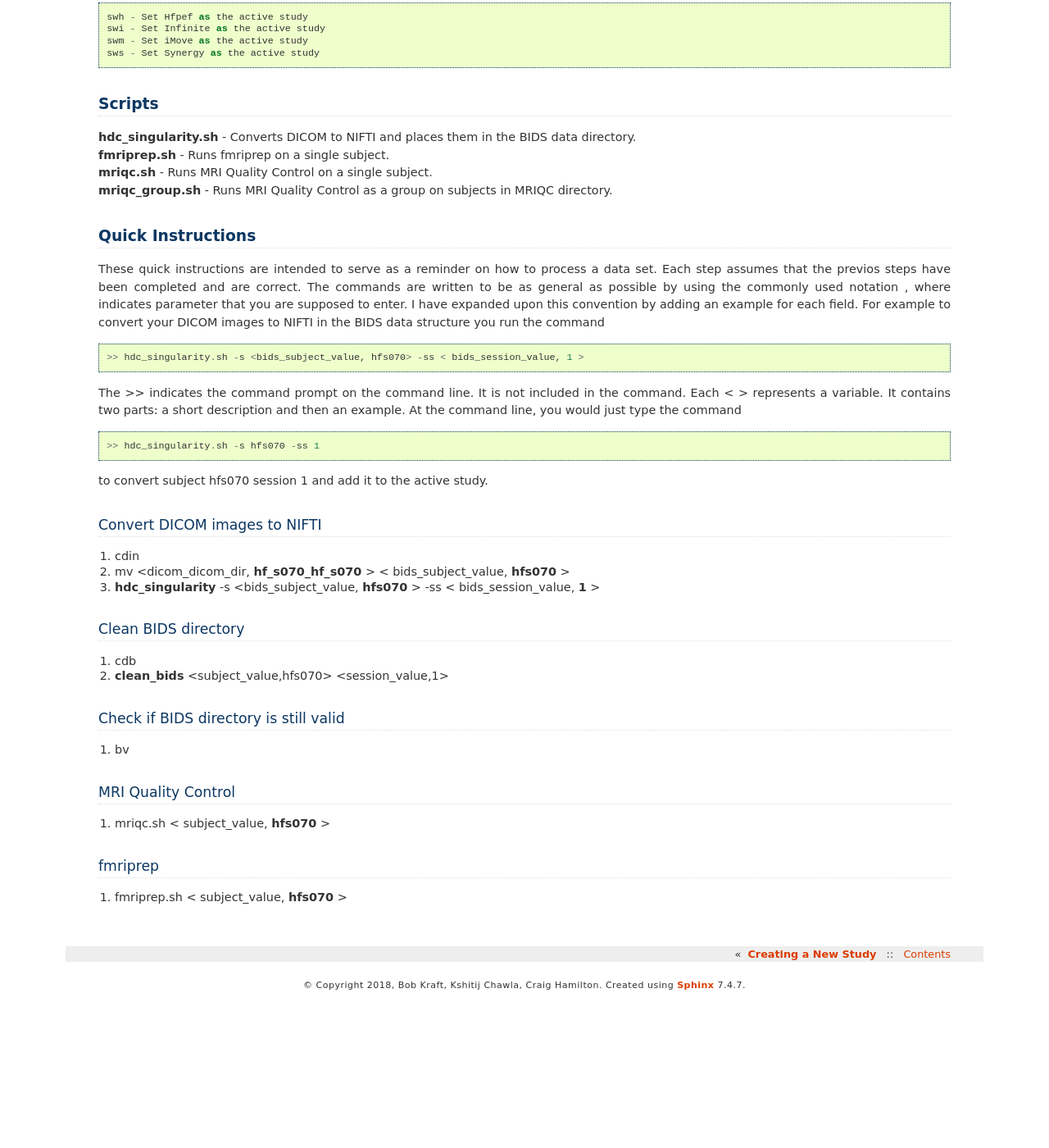
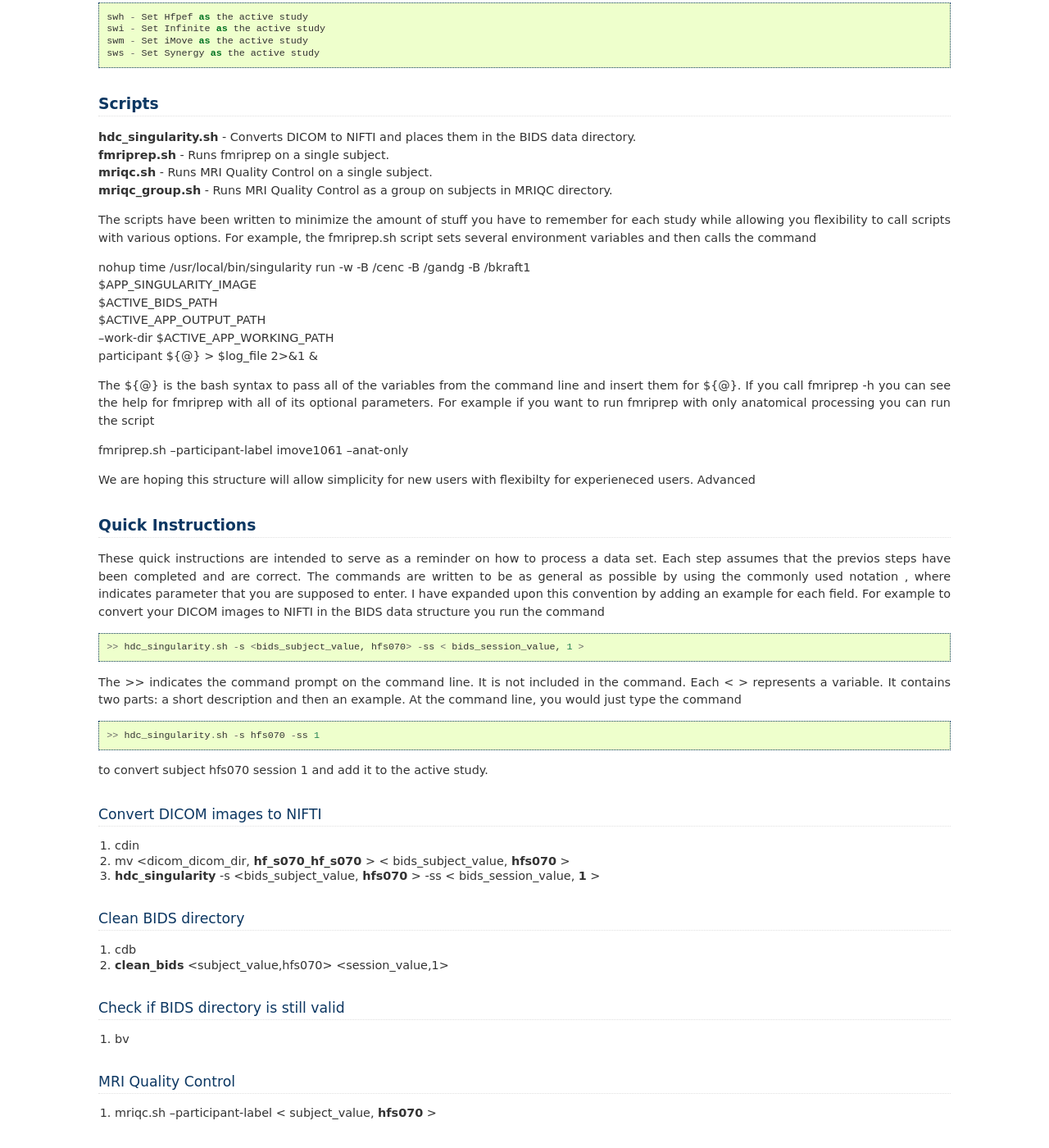
Before and after one commit to bkraft4257/tic2, a Sphinx documentation site: the page built from docs/source/other/quick_reference.md, in a window 1280 px wide and 1400 px high, scrolled down 472 px. Shown: the whole window at 82% size. Built offline with Sphinx 7.4.7, drawn with Linux system fonts in a browser that asks for light colours; before the commit the page ends 1691 px from its top, so only the background shows below that; some of the changed text lies outside the part shown.

Commit message:
Updated documentation and added some aliases.

```diff
--- a/docs/source/other/quick_reference.md
+++ b/docs/source/other/quick_reference.md
@@ -32,6 +32,27 @@ These aliases allow you to quickly move between studies.
 **mriqc.sh**             - Runs MRI Quality Control on a single subject.
 **mriqc_group.sh**       - Runs MRI Quality Control as a group on subjects in MRIQC directory.
 
+The scripts have been written to minimize the amount of stuff you have to remember for each study
+while allowing you flexibility to call scripts with various options. For example, the fmriprep.sh
+script sets several environment variables and then calls the command
+
+nohup time /usr/local/bin/singularity run -w -B /cenc -B /gandg -B /bkraft1 \
+                 $APP_SINGULARITY_IMAGE \
+                 $ACTIVE_BIDS_PATH \
+                 $ACTIVE_APP_OUTPUT_PATH \
+                 --work-dir $ACTIVE_APP_WORKING_PATH \
+                 participant ${@} > $log_file 2>&1 &
+
+The ${@} is the bash syntax to pass all of the variables from the command line and insert them
+for ${@}.  If you call fmriprep -h you can see the help for fmriprep with all of its optional
+parameters. For example if you want to run fmriprep with only anatomical processing you can run
+the script
+
+fmriprep.sh --participant-label imove1061 --anat-only
+
+
+We are hoping this structure will allow simplicity for new users with flexibilty for experieneced
+users. Advanced
 
 
 # Quick Instructions
@@ -68,11 +89,11 @@ to convert subject hfs070 session 1 and add it to the active study.
 
 1. bv
 
-
 ### MRI Quality Control
 
-1. mriqc.sh < subject_value, **hfs070** >
+1. mriqc.sh --participant-label < subject_value, **hfs070** >
+
 
 ### fmriprep
 
-1. fmriprep.sh < subject_value, **hfs070** >
+1. fmriprep.sh --participant-label < subject_value, **hfs070** >
```
Also changed, not shown: docs/source/other/studies.md (+12 -16 lines), 1 other file.
